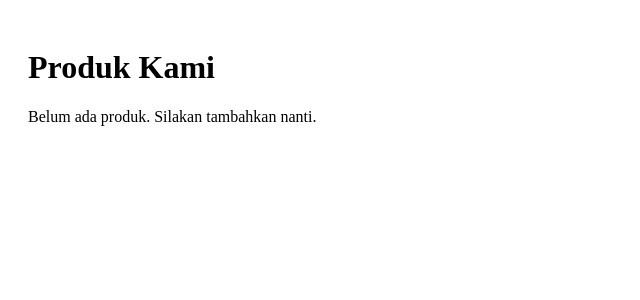
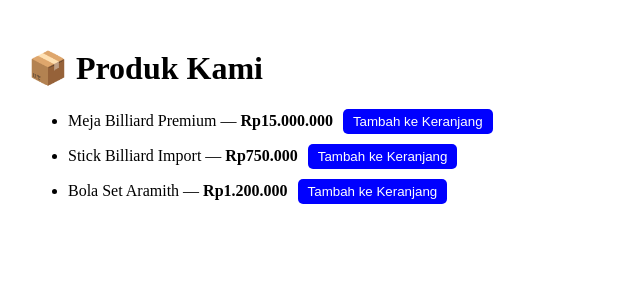
Before and after one commit to mahabilliardofficial/maha-billiard, a Next.js app: page /produk in a window 1280 px wide. Shown: the top 300 px of the page, without its empty margins (0-640 px from the left). Built offline with nearby package versions, Linux system fonts and the light colour scheme.

Commit message:
Update produk.js

```diff
--- a/pages/produk.js
+++ b/pages/produk.js
@@ -1,9 +1,56 @@
+import { useState, useEffect } from "react";
 
 export default function Produk() {
+  const produkList = [
+    { nama: "Meja Billiard Premium", harga: "Rp15.000.000" },
+    { nama: "Stick Billiard Import", harga: "Rp750.000" },
+    { nama: "Bola Set Aramith", harga: "Rp1.200.000" },
+  ];
+
+  const [cart, setCart] = useState([]);
+
+  // Load cart dari localStorage saat pertama kali buka
+  useEffect(() => {
+    const savedCart = localStorage.getItem("cart");
+    if (savedCart) {
+      setCart(JSON.parse(savedCart));
+    }
+  }, []);
+
+  // Simpan cart ke localStorage setiap kali berubah
+  useEffect(() => {
+    localStorage.setItem("cart", JSON.stringify(cart));
+  }, [cart]);
+
+  const addToCart = (item) => {
+    setCart([...cart, item]);
+    alert(`${item.nama} berhasil ditambahkan ke keranjang!`);
+  };
+
   return (
     <div style={{ padding: 20 }}>
-      <h1>Produk Kami</h1>
-      <p>Belum ada produk. Silakan tambahkan nanti.</p>
+      <h1>📦 Produk Kami</h1>
+      <ul>
+        {produkList.map((item, index) => (
+          <li key={index} style={{ marginBottom: 10 }}>
+            {item.nama} — <strong>{item.harga}</strong>
+            <button
+              onClick={() => addToCart(item)}
+              style={{
+                marginLeft: 10,
+                padding: "5px 10px",
+                backgroundColor: "blue",
+                color: "white",
+                border: "none",
+                borderRadius: 5,
+                cursor: "pointer",
+              }}
+            >
+              Tambah ke Keranjang
+            </button>
+          </li>
+        ))}
+      </ul>
     </div>
   );
 }
```
